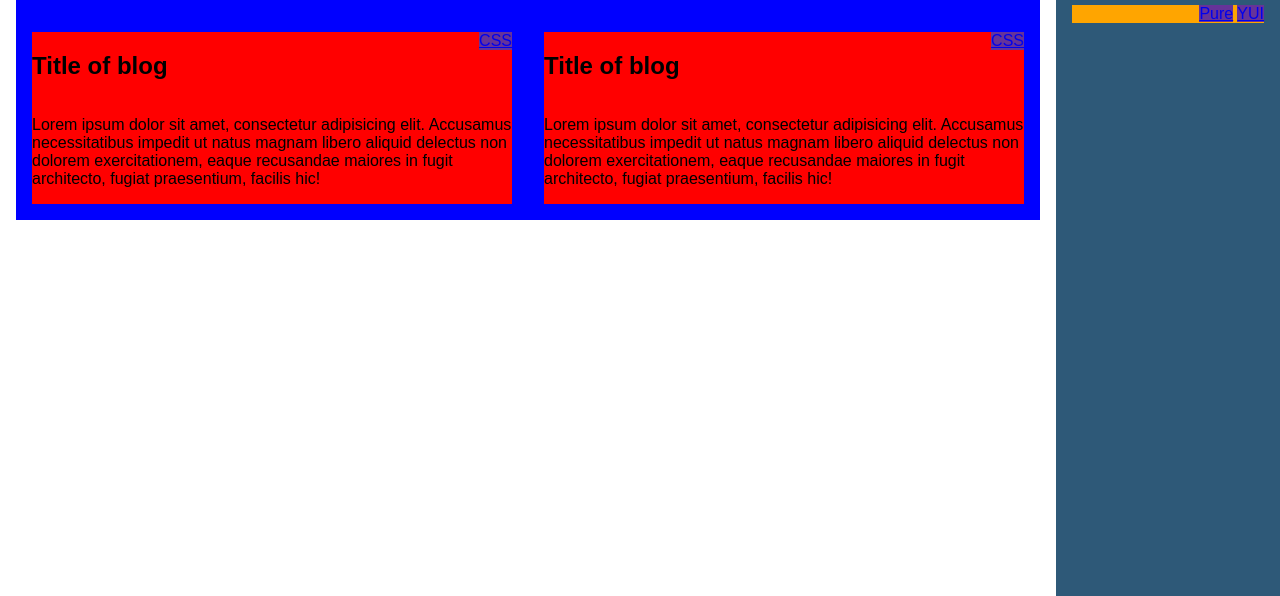
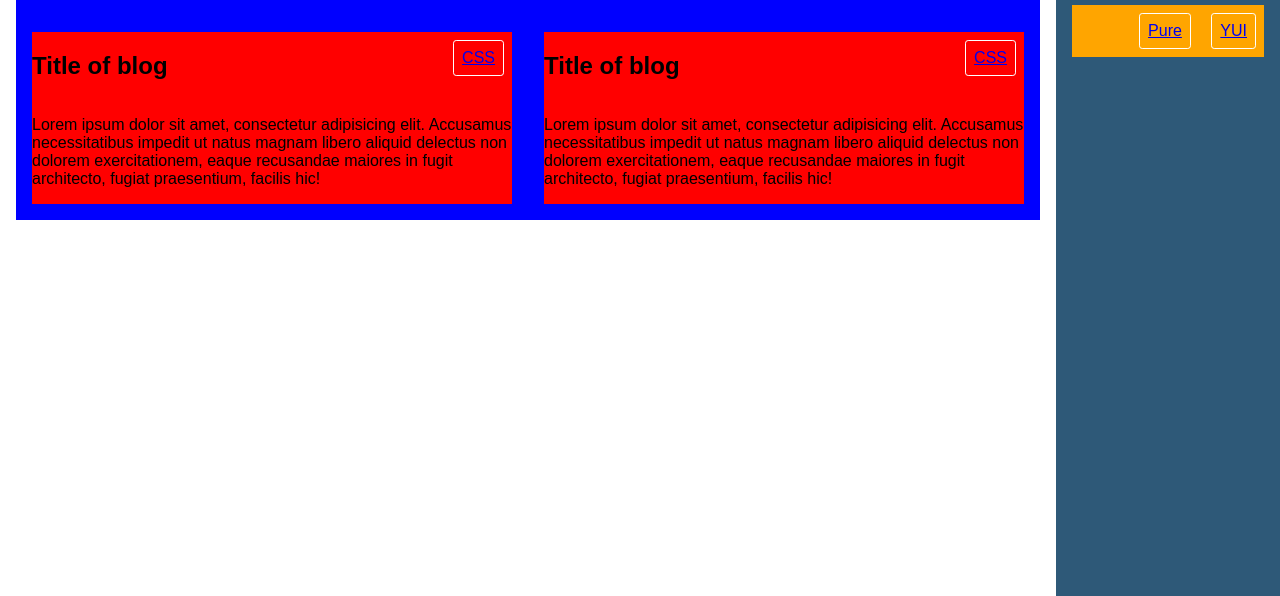
Before and after one commit to tiy-tn-fee-2017-winter/lesson-01-02, a plain HTML site: page index.html in a window 1280 px wide. Shown: the part 204-800 px from the top of the page. Drawn offline with Linux system fonts and the light colour scheme.

Commit message:
style the linkbox

```diff
--- a/style.css
+++ b/style.css
@@ -41,7 +41,11 @@ ul {
 }
 
 .link-box {
-  background: rebeccapurple;
+  display: inline-block;
+  padding: 0.5rem;
+  border: white 0.1rem solid;
+  border-radius: 0.2rem;
+  margin: 0.5rem;
 }
 
 .blog {
```
